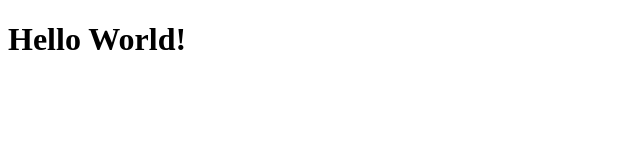
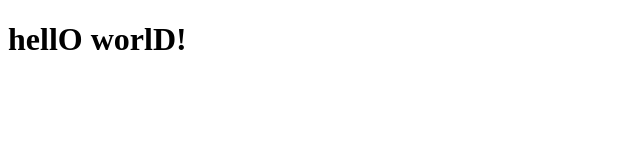
Before and after one commit to cgp-internal/Ori-Brook_1722779412.2483535, a plain HTML site: page index.html in a window 1280 px wide. Shown: the full height of the page, 0-640 px from the left. Drawn offline with Linux system fonts and the light colour scheme.

Commit message:
Update index.html

```diff
--- a/index.html
+++ b/index.html
@@ -3,9 +3,9 @@
 <head>
     <meta charset="UTF-8">
     <meta name="viewport" content="width=device-width, initial-scale=1.0">
-    <title>Hello World</title>
+    <title>hellO worlD</title>
 </head>
 <body>
-    <h1>Hello World!</h1>
+    <h1>hellO worlD!</h1>
 </body>
 </html>
```
